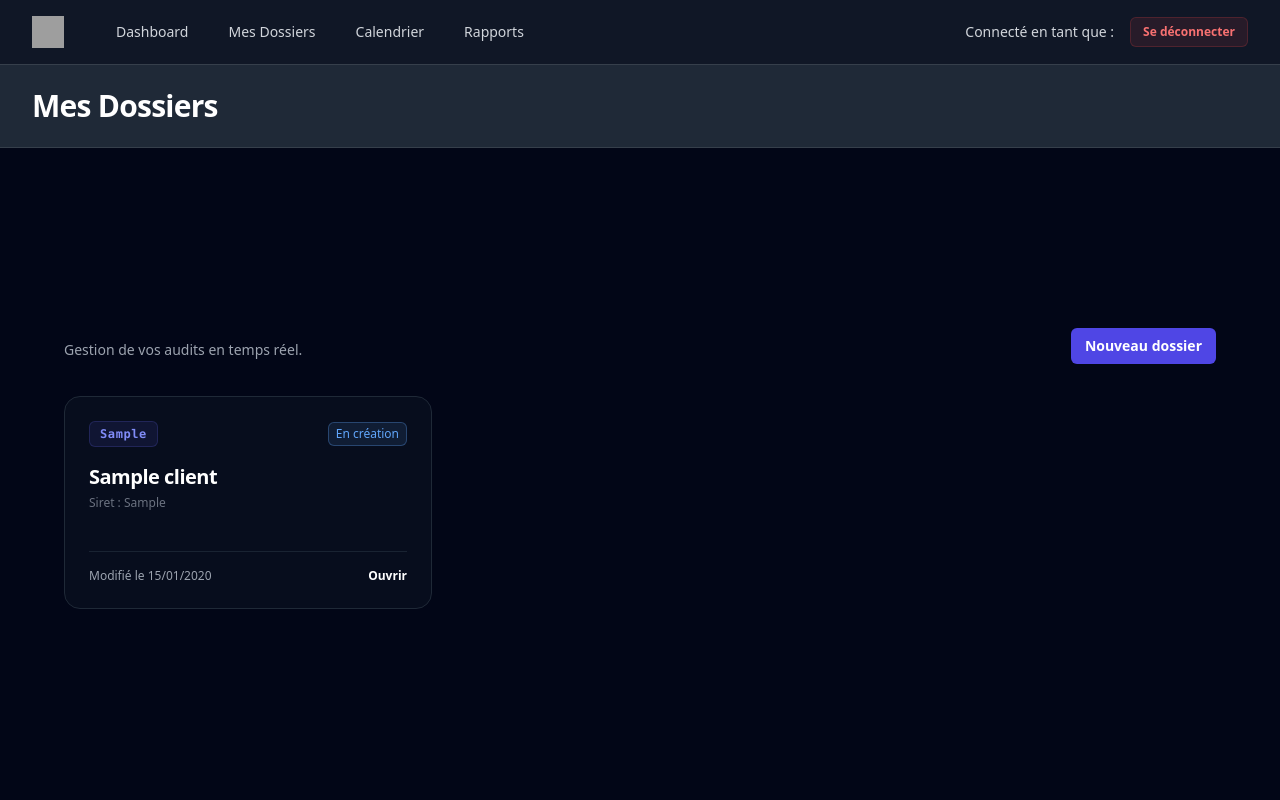
After one commit to nathanolszowski/RiskFlow, a Django app: template inspections/templates/inspections/folders.html in a window 1280 px wide. The commit adds this page. Run offline with Django 5.2, Linux system fonts and the light colour scheme; the template is opened without the code that fills it: values that come from a table or form of the project are taken from there, others are empty; tables that the repository leaves empty hold one stand-in row (values such as "Sample post"); parts of the project's set-up code (start-up, migrations or seed data) failed here and were passed over; some libraries are stand-ins or nearby versions; grey boxes are pictures that could not be loaded.

Commit message:
feat/inspections: added inspections folder form

```diff
--- a/accounts/views.py
+++ b/accounts/views.py
@@ -4,5 +4,4 @@ from django.contrib.auth.decorators import login_required
 
 @login_required
 def dashboard_test(request):
-    # request.user contient automatiquement l'utilisateur connecté
     return render(request, 'accounts/dashboard.html')
--- a/clients/admin.py
+++ b/clients/admin.py
@@ -11,7 +11,7 @@ class ClientsAdmin(admin.ModelAdmin):
     # Search fields for quick lookup
     search_fields = ('name', 'reference', 'siret')
 
-    # Readonly fields pour éviter la modification directe de ces champs
+    # Readonly fields to prevent direct modification of these fields
     readonly_fields = ('created_by', 'created_at', 'updated_by', 'updated_at')
 
     def save_model(self, request, obj, form, change):
--- a/config/settings.py
+++ b/config/settings.py
@@ -42,6 +42,7 @@ INSTALLED_APPS = [
     'django_htmx',
     'accounts',
     'inspections',
+    'clients',
 ]
 
 MIDDLEWARE = [
--- a/inspections/admin.py
+++ b/inspections/admin.py
@@ -14,7 +14,7 @@ class VisitInstanceInline(admin.TabularInline):
     model = VisitInstance
     extra = 0
     readonly_fields = ('created_by', 'created_at', 'updated_by', 'updated_at')
-    # On exclut le champ data du tableau inline car le JSON brut prend trop de place
+    # Exclude the 'data' field from the inline form to prevent it from being displayed or edited in the admin interface.
     exclude = ('data',)
 
 
--- a/inspections/models.py
+++ b/inspections/models.py
@@ -1,3 +1,4 @@
+from django import forms
 from django.db import models
 from django.conf import settings
 from django.core.exceptions import ValidationError
@@ -55,6 +56,25 @@ class InspectionFolder(models.Model):
 
     def __str__(self):
         return f"{self.reference} - {self.client} {self.get_current_phase_display()}"
+
+class InspectionFolderForm(forms.ModelForm):
+    class Meta:
+        model = InspectionFolder
+        # L'utilisateur n'a besoin de saisir que la référence et le client
+        fields = ['reference', 'client']
+
+    def __init__(self, *args, **kwargs):
+        super().__init__(*args, **kwargs)
+        # Classes Tailwind pour matcher votre thème sombre
+        input_classes = "block w-full rounded-md border-0 bg-white/5 py-2 text-white shadow-xs ring-1 ring-inset ring-white/10 focus:ring-2 focus:ring-inset focus:ring-indigo-500 sm:text-sm"
+
+        self.fields['reference'].widget.attrs.update({
+            'class': input_classes,
+            'placeholder': 'ex: INSP-2026-001'
+        })
+        self.fields['client'].widget.attrs.update({
+            'class': "block w-full rounded-md border-0 bg-gray-800 py-2 text-white shadow-xs ring-1 ring-inset ring-white/10 focus:ring-2 focus:ring-inset focus:ring-indigo-500 sm:text-sm cursor-pointer"
+        })
 
 """
 
--- /dev/null
+++ b/inspections/templates/inspections/folders.html
@@ -0,0 +1,36 @@
+{% extends "app_layout.html" %}
+
+{% block page_title %}Mes Dossiers{% endblock page_title %}
+
+{% block app_content %}
+<div class="w-full max-w-7xl px-4 sm:px-6 lg:px-8">
+
+  <div class="sm:flex sm:items-center sm:justify-between mb-8">
+    <div>
+      <p class="mt-2 text-sm text-gray-400">Gestion de vos audits en temps réel.</p>
+    </div>
+    <div class="mt-4 sm:ml-16 sm:mt-0 sm:flex-none">
+      <button type="button"
+              hx-get="{% url 'create_folder_htmx' %}"
+              hx-target="#modal-container"
+              class="block rounded-md bg-indigo-600 px-3.5 py-2 text-center text-sm font-semibold text-white hover:bg-indigo-500 cursor-pointer">
+        Nouveau dossier
+      </button>
+    </div>
+  </div>
+
+  <div id="folder-grid-container">
+    {% include "inspections/partials/folder_grid.html" %}
+  </div>
+
+  <div id="modal-container"></div>
+
+</div>
+
+<script>
+  document.body.addEventListener('closeModal', function() {
+    const modal = document.getElementById('create-folder-modal');
+    if (modal) modal.remove(); // On détruit proprement le HTML injecté
+  });
+</script>
+{% endblock app_content %}
--- /dev/null
+++ b/inspections/templates/inspections/partials/folder_grid.html
@@ -0,0 +1,24 @@
+{% if folders %}
+  <div class="grid grid-cols-1 gap-6 sm:grid-cols-2 lg:grid-cols-3">
+    {% for folder in folders %}
+      <div class="relative flex flex-col justify-between rounded-2xl border border-gray-800 bg-gray-900/40 p-6 backdrop-blur-xs">
+        <div class="flex items-center justify-between gap-x-4 mb-4">
+          <span class="font-mono text-xs font-semibold tracking-wider text-indigo-400 bg-indigo-500/10 px-2.5 py-1 rounded-md border border-indigo-500/20">
+            {{ folder.reference }}
+          </span>
+          <span class="inline-flex items-center rounded-md bg-blue-400/10 px-2 py-1 text-xs font-medium text-blue-400 ring-1 ring-inset ring-blue-400/30">{{ folder.get_current_phase_display }}</span>
+        </div>
+        <h3 class="text-xl font-bold tracking-tight text-white mb-1">{{ folder.client.name }}</h3>
+        <p class="text-xs text-gray-500 mb-4">Siret : {{ folder.client.siret }}</p>
+        <div class="mt-6 border-t border-gray-800/80 pt-4 flex items-center justify-between text-xs text-gray-400">
+          <span>Modifié le {{ folder.updated_at|date:"d/m/Y" }}</span>
+          <a href="#" class="font-semibold text-white hover:text-indigo-400">Ouvrir</a>
+        </div>
+      </div>
+    {% endfor %}
+  </div>
+{% else %}
+  <div class="text-center py-16 border border-dashed border-gray-800 rounded-2xl">
+    <p class="text-sm text-gray-500">Aucun dossier trouvé</p>
+  </div>
+{% endif %}
--- /dev/null
+++ b/inspections/urls.py
@@ -0,0 +1,6 @@
+from django.urls import path
+from . import views
+
+urlpatterns = [
+    path('dossiers/', views.folders_view, name='folders'),
+]
--- a/theme/templates/app_layout.html
+++ b/theme/templates/app_layout.html
@@ -13,7 +13,7 @@
             <div class="ml-10 flex items-baseline space-x-4">
               <a href="{% url 'dashboard' %}" class="rounded-md {% if request.resolver_match.url_name == 'dashboard' %}bg-gray-950/50 text-white{% else %}text-gray-300 hover:bg-white/5 hover:text-white{% endif %} px-3 py-2 text-sm font-medium" {% if request.resolver_match.url_name == 'dashboard' %}aria-current="page"{% endif %}>Dashboard</a>
 
-              <a href="#" class="rounded-md px-3 py-2 text-sm font-medium text-gray-300 hover:bg-white/5 hover:text-white">Dossiers</a>
+              <a href="{% url 'folders' %}" class="rounded-md {% if request.resolver_match.url_name == 'folders' %}bg-gray-950/50 text-white{% else %}text-gray-300 hover:bg-white/5 hover:text-white{% endif %} px-3 py-2 text-sm font-medium" {% if request.resolver_match.url_name == 'folders' %}aria-current="page"{% endif %}>Mes Dossiers</a>
               <a href="#" class="rounded-md px-3 py-2 text-sm font-medium text-gray-300 hover:bg-white/5 hover:text-white">Calendrier</a>
               <a href="#" class="rounded-md px-3 py-2 text-sm font-medium text-gray-300 hover:bg-white/5 hover:text-white">Rapports</a>
             </div>
```
Also changed, not shown: inspections/templates/inspections/partials/folder_form_modal.html (added, +33 -0 lines), inspections/views.py (+32 -1 lines), accounts/migrations/0002_alter_inspector_is_active_and_more.py (added), clients/migrations/0001_initial.py (added), inspections/migrations/0001_initial.py (added).
